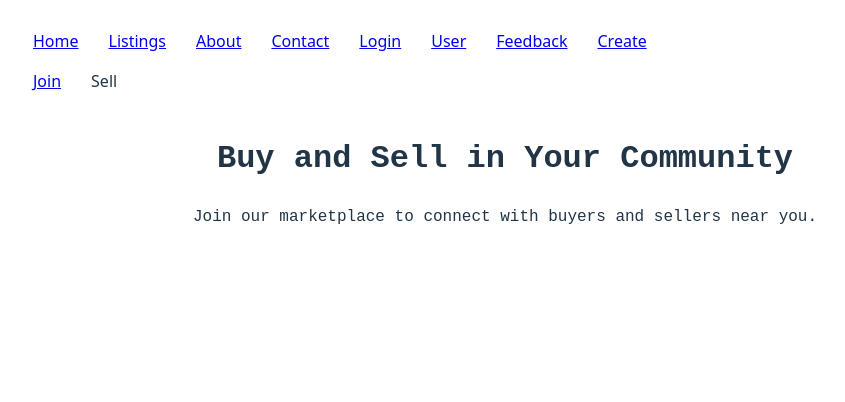
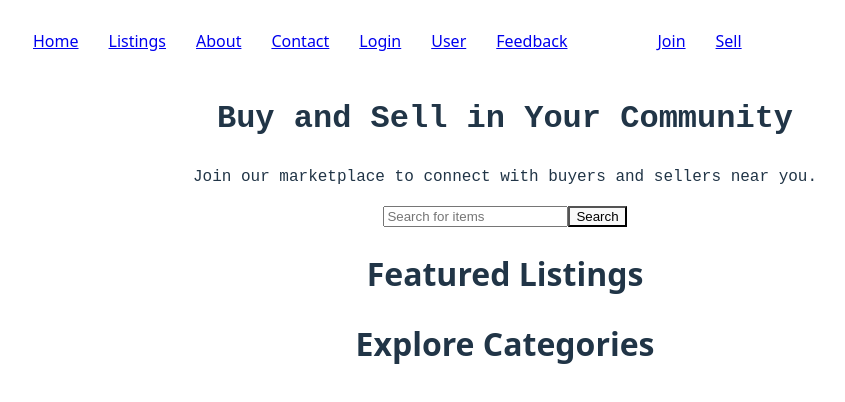
Before and after one commit to Izaiah566/final-project-izaiah-store, a React (Vite) app: page / in a window 1280 px wide. Shown: the top 402 px of the page, without its empty margins (135-980 px from the left). Built offline with nearby package versions, Linux system fonts and the light colour scheme.

Commit message:
initial commit

```diff
--- a/src/components/Header.jsx
+++ b/src/components/Header.jsx
@@ -13,11 +13,10 @@ const Header = () => {
                     <li><Link to="/AuthPage">Login</Link></li>
                     <li><Link to="/UserDashboard">User</Link></li>
                     <li><Link to="/CommunityFeed">Feedback</Link></li>
-                    <li><Link to="/CreateListing">Create</Link></li>
                 </ul>
                 <ul className={styles.rightUl}>
                     <li><Link to="/Registration">Join</Link></li>
-                    <li>Sell</li>
+                    <li><Link to="/CreateListing">Sell</Link></li>
                 </ul>
             </nav>
         </header>
--- a/src/components/Header.module.css
+++ b/src/components/Header.module.css
@@ -20,8 +20,11 @@ ul {
 
 .leftUl {
     gap: 30px;
+    padding-right: 50px;
+    float: left;
 }
 
 .rightUl {
     gap: 30px;
+    float: right;
 }
--- a/src/index.css
+++ b/src/index.css
@@ -13,9 +13,17 @@
   -moz-osx-font-smoothing: grayscale;
 }
 
-.home-div {
+#home-div {
   text-align: center;
   font-family: 'Courier New', Courier, monospace;
+}
+
+#home-featured {
+  text-align: center;
+}
+
+#home-categories {
+  text-align: center;
 }
 
 .about-div {
--- a/src/pages/Home.jsx
+++ b/src/pages/Home.jsx
@@ -5,9 +5,16 @@ const Home = () => {
     return (
         <>
             <Header />
-            <div className="home-div">
+            <div id="home-div">
                 <h1>Buy and Sell in Your Community</h1>
                 <p>Join our marketplace to connect with  buyers and sellers near you.</p>
+                <input type="text" placeholder="Search for items"/><button>Search</button>
+            </div>
+            <div id="home-featured">
+                <h1>Featured Listings</h1>
+            </div>
+            <div id="home-categories">
+                <h1>Explore Categories</h1>
             </div>
         </>
     )
```
